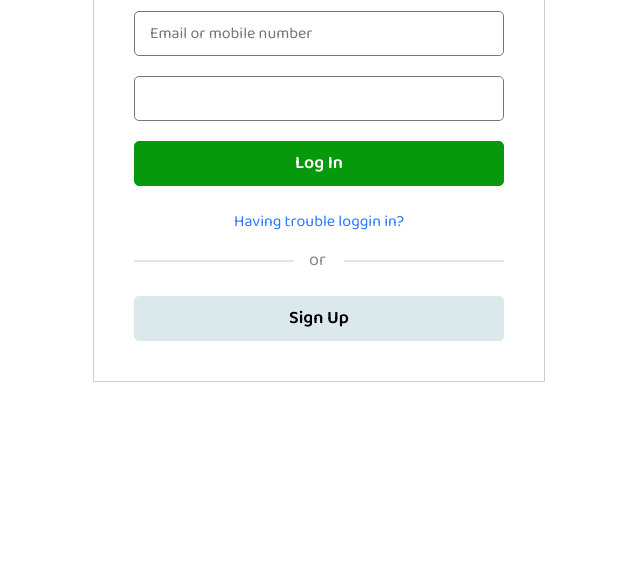
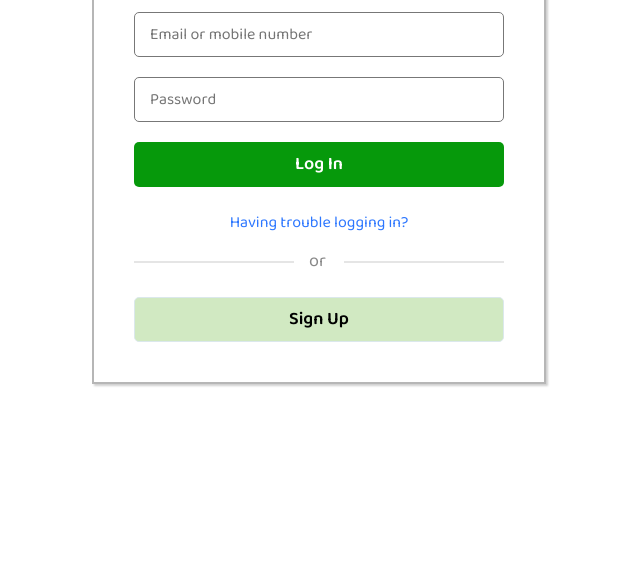
Before and after one commit to ahbenn86/checkmate, a plain HTML site: page index.html in a window 1280 px wide. Shown: the part 214-800 px from the top of the page, without its empty margins (321-961 px from the left). Drawn offline with Linux system fonts and the light colour scheme.

Commit message:
html & css edits

```diff
--- a/index.html
+++ b/index.html
@@ -328,9 +328,9 @@
           </div>
           <form class="login-page-form">
             <input type="text" class="form-login-input" placeholder="Email or mobile number">
-            <input type="password" class="form-login-input">
+            <input type="password" class="form-login-input" placeholder="Password">
             <input type="button" class="form-login-btn" value="Log In">
-            <a href="#" class="form-login-link">Having trouble loggin in?</a>
+            <a href="#" class="form-login-link">Having trouble logging in?</a>
             <span>or</span>
             <input type="button" class="form-signup-btn" value="Sign Up">
           </form>
--- a/style.css
+++ b/style.css
@@ -460,7 +460,8 @@ html {
   display: flex;
   flex-direction: column;
   align-items: center;
-  border: 0.1rem solid #cfcfcf;
+  border: 0.2rem solid #b6b6b6;
+  box-shadow: 0.2rem 0.2rem 0.2rem #cfcfcf;;
   padding: 3rem;
 }
 
@@ -468,20 +469,12 @@ html {
   margin-bottom: 1.2rem;
 }
 
-/* .login-page-logo .c-1 {
-  color: #29c03d;
+.login-page-logo .c-1 {
+  color: rgb(19, 202, 53);
 }
 
 .login-page-logo .c-2 {
-  color: #219531;
-} */
-
-.login-page-logo span:nth-child(3){
-  color: rgb(19, 202, 53);
-}
-
-.login-page-logo span:nth-child(4){
-color: rgb(171, 214, 143);
+  color: rgb(171, 214, 143);
 }
 
 .login-page-form {
@@ -506,10 +499,10 @@ color: rgb(171, 214, 143);
 .form-login-btn {
   background-color: #06990b;
   color: #fff;
-  border: 0.1rem solid #06990b;
   font-size: 1.8rem;
   font-weight: 600;
   cursor: pointer;
+  border: none;
 }
 
 .form-login-link {
@@ -549,10 +542,14 @@ color: rgb(171, 214, 143);
 }
 
 .form-signup-btn {
-  background-color: #dbe8ec;
+  background-color: rgba(171, 214, 143, 0.547);
   border: .1rem solid #dbe8ec;
   font-size: 1.8rem;
   font-weight: 600;
   cursor: pointer;
 }
+
+.form-signup-btn:hover {
+  border: .2rem solid #44994fa9;
+}
 /*End of Login Page*/
```
